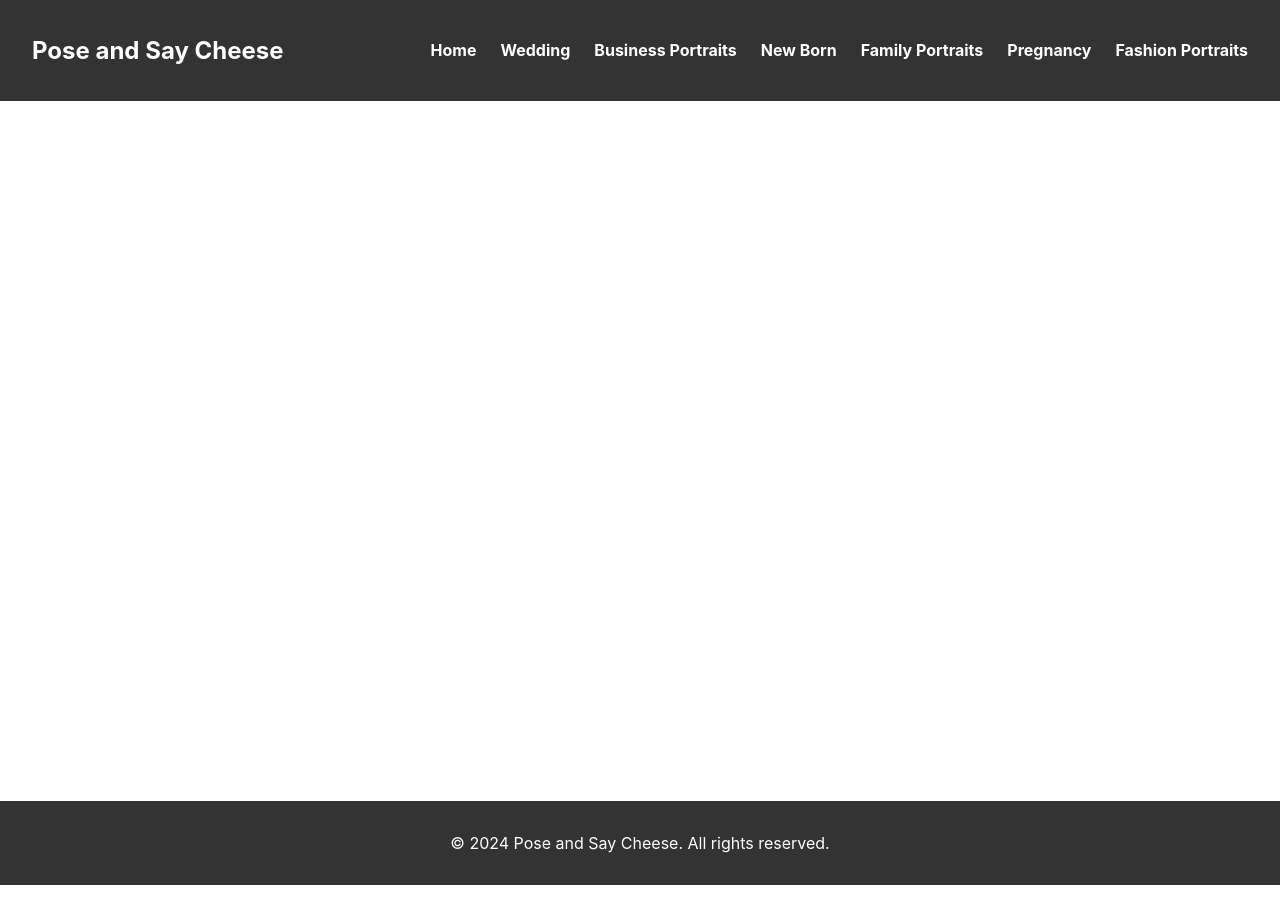
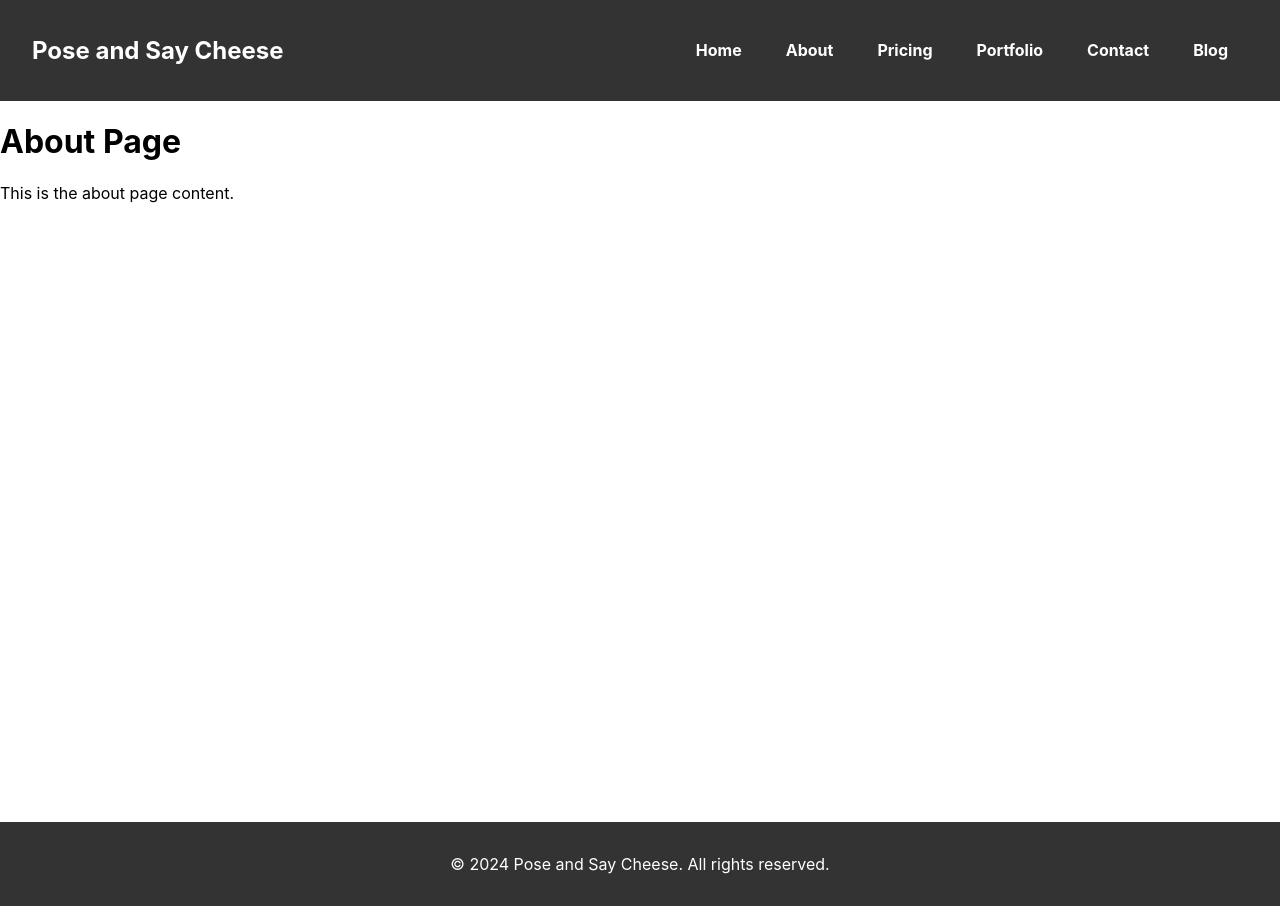
Before and after one commit to swapanchhabra/pose-and-say-cheese, a React (Create React App) app: page /about in a window 1280 px wide. Before the commit the page ends 885 px from the top, so only its background shows below. Built offline with nearby package versions, Linux system fonts and the light colour scheme.

Commit message:
Commit from IDX

```diff
--- a/src/App.tsx
+++ b/src/App.tsx
@@ -9,6 +9,11 @@ import NewBorn from './pages/NewBorn/NewBorn';
 import FamilyPortraits from './pages/FamilyPortraits/FamilyPortraits';
 import Pregnancy from './pages/Pregnancy/Pregnancy';
 import FashionPortraits from './pages/FashionPortraits/FashionPortraits';
+import About from './pages/About/About';
+import Pricing from './pages/Pricing/Pricing';
+import Portfolio from './pages/Portfolio/Portfolio';
+import Contact from './pages/Contact/Contact';
+import Blog from './pages/Blog/Blog';
 
 const App: React.FC = () => {
   return (
@@ -17,12 +22,17 @@ const App: React.FC = () => {
       <div style={{ minHeight: 'calc(100vh - 100px)' }}>
         <Routes>
           <Route path="/" element={<Home />} />
-          <Route path="/wedding" element={<Wedding />} />
-          <Route path="/business-portraits" element={<BusinessPortraits />} />
-          <Route path="/new-born" element={<NewBorn />} />
-          <Route path="/family-portraits" element={<FamilyPortraits />} />
-          <Route path="/pregnancy" element={<Pregnancy />} />
-          <Route path="/fashion-portraits" element={<FashionPortraits />} />
+          <Route path="/about" element={<About />} />
+          <Route path="/pricing" element={<Pricing />} />
+          <Route path="/portfolio" element={<Portfolio />} />
+          <Route path="/portfolio/weddings" element={<Wedding />} />
+          <Route path="/portfolio/business-portraits" element={<BusinessPortraits />} />
+          <Route path="/portfolio/new-born" element={<NewBorn />} />
+          <Route path="/portfolio/pregnancy" element={<Pregnancy />} />
+          <Route path="/portfolio/family-portraits" element={<FamilyPortraits />} />
+          <Route path="/portfolio/fashion-portraits" element={<FashionPortraits />} />
+          <Route path="/contact" element={<Contact />} />
+          <Route path="/blog" element={<Blog />} />
         </Routes>
       </div>
       <Footer />
--- a/src/components/Navbar.css
+++ b/src/components/Navbar.css
@@ -1,3 +1,39 @@
+.navbar ul {
+  list-style: none;
+  margin: 0;
+  padding: 0;
+  display: flex; /* Make the main menu items horizontal */
+}
+
+.navbar li {
+  margin-right: 20px; /* Add spacing between menu items */
+  position: relative; /* Needed for dropdown positioning */
+}
+
+.navbar a {
+  text-decoration: none;
+  color: #333; /* Example color */
+}
+
+/* Dropdown styles */
+.dropdown {
+  display: none; /* Hide by default */
+  position: absolute;
+  background-color: #fff;
+  box-shadow: 0 2px 5px rgba(0, 0, 0, 0.1);
+  top: 100%;
+  left: 0;
+}
+
+.navbar li:hover .dropdown {
+  display: block; /* Show on hover */
+}
+
+.dropdown li {
+  display: block; /* Make dropdown items vertical */
+  margin: 0;
+  padding: 10px;
+}
 .navbar {
     display: flex;
     justify-content: space-between;
--- a/src/components/Navbar.tsx
+++ b/src/components/Navbar.tsx
@@ -1,18 +1,34 @@
-import React from 'react';
+import React, { useState } from 'react';
 import './Navbar.css';
 
 const Navbar: React.FC = () => {
+  const [showPortfolioDropdown, setShowPortfolioDropdown] = useState(false);
+
   return (
     <nav className="navbar">
       <h1>Pose and Say Cheese</h1>
       <ul>
         <li><a href="/">Home</a></li>
-        <li><a href="/wedding">Wedding</a></li>
-        <li><a href="/business-portraits">Business Portraits</a></li>
-        <li><a href="/new-born">New Born</a></li>
-        <li><a href="/family-portraits">Family Portraits</a></li>
-        <li><a href="/pregnancy">Pregnancy</a></li>
-        <li><a href="/fashion-portraits">Fashion Portraits</a></li>
+        <li><a href="/about">About</a></li>
+        <li><a href="/pricing">Pricing</a></li>
+        <li
+          onMouseEnter={() => setShowPortfolioDropdown(true)}
+          onMouseLeave={() => setShowPortfolioDropdown(false)}
+        >
+          <a href="/portfolio">Portfolio</a>
+          {showPortfolioDropdown && (
+            <ul className="dropdown">
+              <li><a href="/portfolio/weddings">Weddings</a></li>
+              <li><a href="/portfolio/business-portraits">Business Portraits</a></li>
+              <li><a href="/portfolio/new-born">New Born</a></li>
+              <li><a href="/portfolio/pregnancy">Pregnancy</a></li>
+              <li><a href="/portfolio/family-portraits">Family Portraits</a></li>
+              <li><a href="/portfolio/fashion-portraits">Fashion Portraits</a></li>
+            </ul>
+          )}
+        </li>
+        <li><a href="/contact">Contact</a></li>
+        <li><a href="/blog">Blog</a></li>
       </ul>
     </nav>
   );
--- /dev/null
+++ b/src/pages/About/About.tsx
@@ -0,0 +1,12 @@
+import React from 'react';
+
+const About: React.FC = () => {
+  return (
+    <div>
+      <h1>About Page</h1>
+      <p>This is the about page content.</p>
+    </div>
+  );
+};
+
+export default About;
--- /dev/null
+++ b/src/pages/Blog/Blog.tsx
@@ -0,0 +1,12 @@
+import React from 'react';
+
+const Blog: React.FC = () => {
+  return (
+    <div>
+      <h1>Blog</h1>
+      {/* Add your content here */}
+    </div>
+  );
+};
+
+export default Blog;
--- /dev/null
+++ b/src/pages/Contact/Contact.tsx
@@ -0,0 +1,12 @@
+import React from 'react';
+
+const Contact: React.FC = () => {
+  return (
+    <div>
+      <h1>Contact</h1>
+      {/* Add your content here */}
+    </div>
+  );
+};
+
+export default Contact;
--- /dev/null
+++ b/src/pages/Portfolio/Portfolio.tsx
@@ -0,0 +1,12 @@
+import React from 'react';
+
+const Portfolio: React.FC = () => {
+  return (
+    <div>
+      <h1>Portfolio</h1>
+      {/* Add your content here */}
+    </div>
+  );
+};
+
+export default Portfolio;
--- /dev/null
+++ b/src/pages/Pricing/Pricing.tsx
@@ -0,0 +1,12 @@
+import React from 'react';
+
+const Pricing: React.FC = () => {
+  return (
+    <div>
+      <h1>Pricing</h1>
+      {/* Add your content here */}
+    </div>
+  );
+};
+
+export default Pricing;
```
Also changed, not shown: 2 other files (tests, documents, lock files or other folders).
